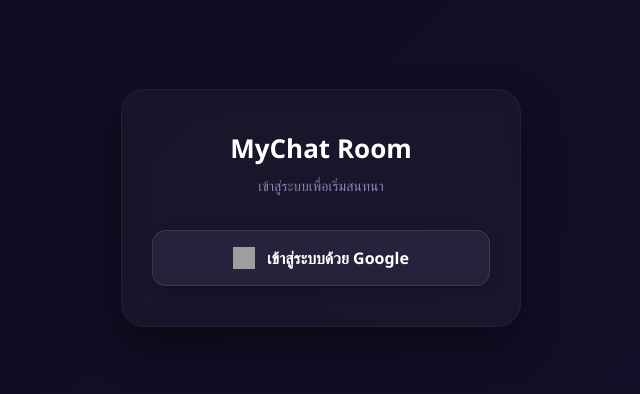
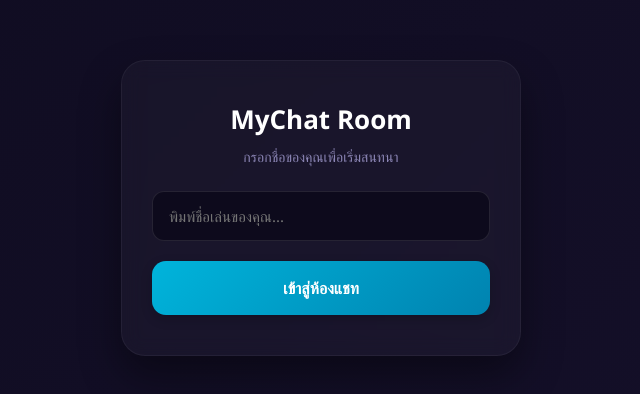
Before and after one commit to rud58463-png/chat-app, a website: page public/index.html in a window 1280 px wide. Shown: the part 192-586 px from the top of the page, without its empty margins (319-959 px from the left). Drawn offline with Linux system fonts and the light colour scheme; no server answers; grey boxes are pictures that could not be loaded.

Commit message:
update chat

```diff
--- a/public/index.html
+++ b/public/index.html
@@ -4,8 +4,6 @@
   <meta charset="UTF-8">
   <meta name="viewport" content="width=device-width, initial-scale=1.0">
   <title>ห้องแชท Rudjiroad</title>
-  <script src="https://www.gstatic.com/firebasejs/9.22.0/firebase-app-compat.js"></script>
-  <script src="https://www.gstatic.com/firebasejs/9.22.0/firebase-auth-compat.js"></script>
   <style>
     * { margin: 0; padding: 0; box-sizing: border-box; font-family: 'Segoe UI', Tahoma, Geneva, Verdana, sans-serif; }
 
@@ -39,38 +37,43 @@
     .login-container p {
       color: #8b85b4;
       font-size: 14px;
-      margin-bottom: 35px;
+      margin-bottom: 25px;
     }
-    .btn-google {
+    .login-container input {
+      width: 100%;
+      padding: 14px 16px;
+      font-size: 15px;
+      border-radius: 12px;
+      border: 1px solid rgba(255,255,255,0.1);
+      background: #0d0a1c;
+      color: #fff;
+      outline: none;
+      margin-bottom: 20px;
+      transition: all 0.3s ease;
+    }
+    .login-container input:focus {
+      border-color: #00b4db;
+      box-shadow: 0 0 10px rgba(0, 180, 219, 0.2);
+    }
+    .btn-join {
       width: 100%;
       padding: 16px;
       font-size: 16px;
       border-radius: 14px;
-      border: 1px solid rgba(255,255,255,0.1);
+      border: none;
       cursor: pointer;
       color: #fff;
       font-weight: 600;
-      background: #25233c;
+      background: linear-gradient(135deg, #00b4db, #0083b0);
       display: flex;
       align-items: center;
       justify-content: center;
-      gap: 12px;
       transition: all 0.3s ease;
       box-shadow: 0 4px 12px rgba(0,0,0,0.2);
     }
-    .btn-google:hover {
-      background: #2f2c4d;
+    .btn-join:hover {
       transform: translateY(-2px);
-      box-shadow: 0 6px 20px rgba(66, 133, 244, 0.2);
-    }
-    .btn-google:disabled {
-      opacity: 0.5;
-      cursor: not-allowed;
-      transform: none;
-    }
-    .btn-google img {
-      width: 22px;
-      height: 22px;
+      box-shadow: 0 6px 20px rgba(0, 180, 219, 0.3);
     }
 
     .chat-container {
@@ -223,17 +226,15 @@
 </head>
 <body>
 
-  <!-- หน้าล็อกอิน -->
+  <!-- หน้าจอสำหรับกรอกชื่อเข้าห้องแชท (แทนที่ระบบ Google เดิม) -->
   <div id="loginPage" class="login-container">
     <h2>MyChat Room</h2>
-    <p>เข้าสู่ระบบเพื่อเริ่มสนทนา</p>
-    <button class="btn-google" id="btnGoogle" onclick="loginGoogle()">
-      <img src="https://cdn-icons-png.flaticon.com/512/300/300221.png" alt="Google">
-      เข้าสู่ระบบด้วย Google
-    </button>
+    <p>กรอกชื่อของคุณเพื่อเริ่มสนทนา</p>
+    <input type="text" id="usernameInput" placeholder="พิมพ์ชื่อเล่นของคุณ..." maxlength="30">
+    <button class="btn-join" onclick="handleJoin()">เข้าสู่ห้องแชท</button>
   </div>
 
-  <!-- หน้าต่างแชท (นำคำว่า 👋 สวัสดี ออกแล้ว แสดงเฉพาะชื่อ) -->
+  <!-- หน้าต่างห้องแชท -->
   <div id="chatPage" class="chat-container">
     <div class="chat-header">
       <h3><span id="showName" style="color: #00b4db;"></span></h3>
@@ -250,71 +251,38 @@
   </div>
 
   <script>
-    const firebaseConfig = {
-      apiKey: "AIzaSyAM9dWJ2EQlJbESwB5FSxb4Q_OH2OG0G1k",
-      authDomain: "chat-app-rudjiroad.firebaseapp.com",
-      projectId: "chat-app-rudjiroad",
-      storageBucket: "chat-app-rudjiroad.firebasestorage.app",
-      messagingSenderId: "441617353213",
-      appId: "1:441617353213:web:dafe971e2e3a7b6d1a7194"
-    };
-
-    firebase.initializeApp(firebaseConfig);
-    const auth = firebase.auth();
-
-    auth.setPersistence(firebase.auth.Auth.Persistence.INDEXEDDB).catch(err => console.log("Persistence Error ignored"));
-
-    let idToken = "";
     let userData = {
-      name: "rudjiroad 123",
+      name: "",
       avatar: "https://cdn-icons-png.flaticon.com/512/149/149071.png"
     };
     let lastTime = Date.now() - 30000;
+    let pollInterval = null;
 
-    auth.onAuthStateChanged(async user => {
-      if (user) {
-        userData = {
-          name: user.displayName || "rudjiroad 123",
-          uid: user.uid,
-          avatar: user.photoURL || "https://cdn-icons-png.flaticon.com/512/149/149071.png"
-        };
-        try {
-          idToken = await user.getIdToken();
-        } catch (e) {
-          idToken = "";
-        }
+    // ฟังก์ชันเมื่อผู้ใช้กดปุ่มเข้าห้องแชทด้วยชื่อ
+    function handleJoin() {
+      const input = document.getElementById("usernameInput");
+      const name = input.value.trim();
 
-        document.getElementById("showName").textContent = userData.name;
-        document.getElementById("loginPage").style.display = "none";
-        document.getElementById("chatPage").style.display = "flex";
-        joinChat();
-      } else {
-        document.getElementById("loginPage").style.display = "block";
-        document.getElementById("chatPage").style.display = "none";
+      if (!name) {
+        alert("กรุณากรอกชื่อผู้ใช้งานก่อนครับ");
+        input.focus();
+        return;
+      }
 
-        auth.getRedirectResult().catch(err => {
-          console.log("Redirect check status:", err.message);
-        });
-      }
-    });
+      userData.name = name;
+      document.getElementById("showName").textContent = userData.name;
 
-    let loginInProgress = false;
+      // สลับหน้าจอจากหน้ากรอกชื่อไปหน้าแชท
+      document.getElementById("loginPage").style.display = "none";
+      document.getElementById("chatPage").style.display = "flex";
 
-    function loginGoogle() {
-      if (loginInProgress) return;
-      loginInProgress = true;
-      const btn = document.getElementById("btnGoogle");
-      if (btn) btn.disabled = true;
-
-      const provider = new firebase.auth.GoogleAuthProvider();
-      auth.signInWithRedirect(provider);
+      joinChat();
     }
 
     function xhr(method, url, data, cb) {
       const x = new XMLHttpRequest();
       x.open(method, url, true);
       x.timeout = 5000;
-      if (idToken) x.setRequestHeader("Authorization", `Bearer ${idToken}`);
       if (method === "POST") x.setRequestHeader("Content-Type", "application/json");
       x.onreadystatechange = function() {
         if (x.readyState === 4) {
@@ -390,9 +358,20 @@
 
     function startPolling() {
       poll();
-      setInterval(poll, 1500);
+      if (!pollInterval) {
+        pollInterval = setInterval(poll, 1500);
+      }
     }
 
+    // รองรับการกด Enter ในช่องกรอกชื่อ
+    const usernameInput = document.getElementById("usernameInput");
+    if (usernameInput) {
+      usernameInput.addEventListener("keydown", e => {
+        if (e.key === "Enter") handleJoin();
+      });
+    }
+
+    // รองรับการกด Enter ในช่องพิมพ์ข้อความแชท
     const msgInput = document.getElementById("msgInput");
     if (msgInput) {
       msgInput.addEventListener("keydown", e => {
```
